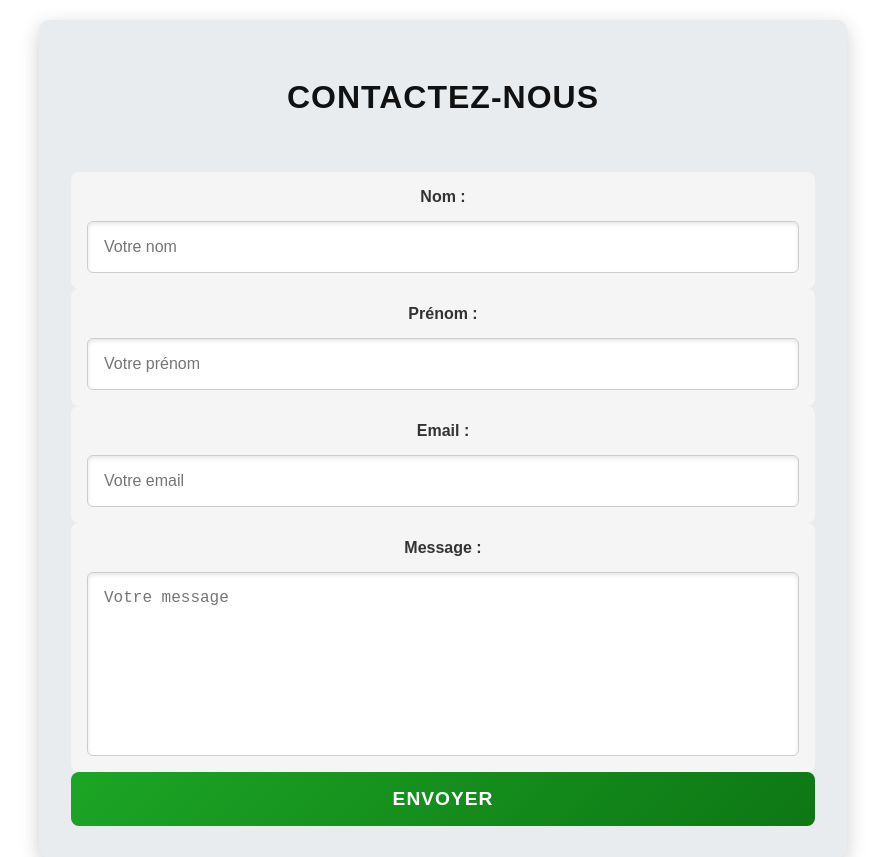
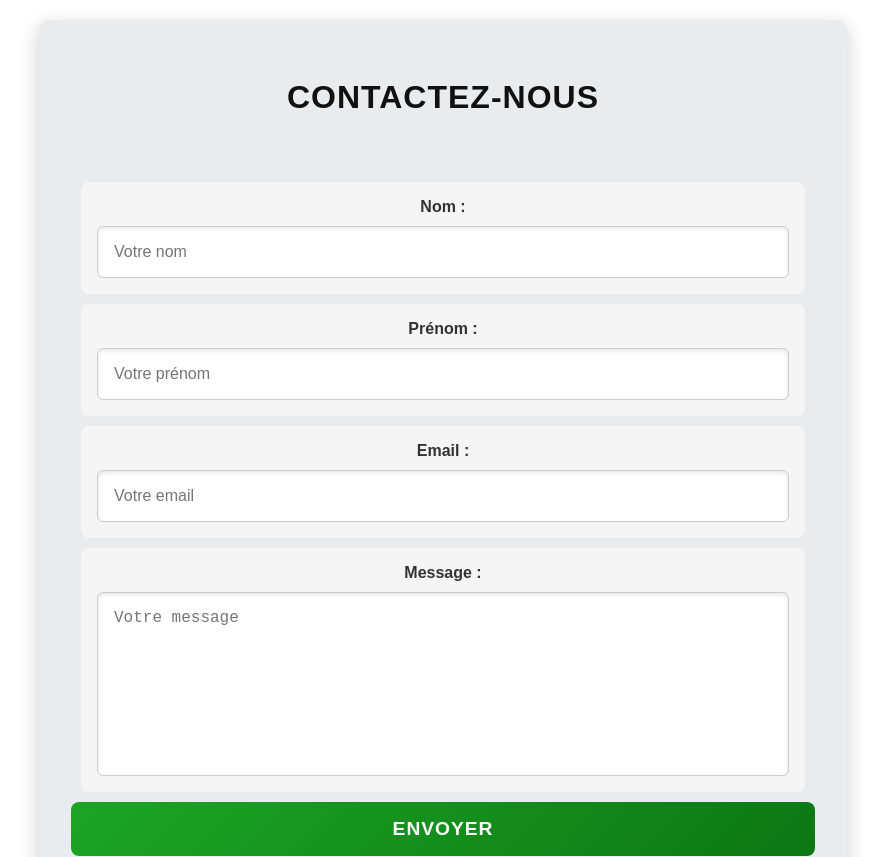
Before and after one commit to kai733/site-commerce, a PHP site: page /contact.php in a window 1280 px wide. Shown: the part 125-982 px from the top of the page, without its empty margins (197-1082 px from the left). Run offline with PHP 8.4, Linux system fonts and the light colour scheme.

Commit message:
rectifié un bug visuel

```diff
--- a/style.css
+++ b/style.css
@@ -146,10 +146,11 @@ main h2 {
     background: #f5f5f5;
     color: #2d3748;
     padding: 1rem;
+    margin: 10px;
     border-radius: 8px;
     display: flex;
     flex-direction: column;
-    gap: 15px;
+    gap: 10px;
 }
 
 .form-group:hover {
@@ -168,7 +169,7 @@ main h2 {
     border: 1px solid #ccc;
     border-radius: 6px;
     background-color: #ffffff;
-    color: #ff0303;
+    color: #1b1b1b;
     font-size: 1rem;
     box-shadow: inset 0 2px 4px rgba(0, 0, 0, 0.1);
 }
```
